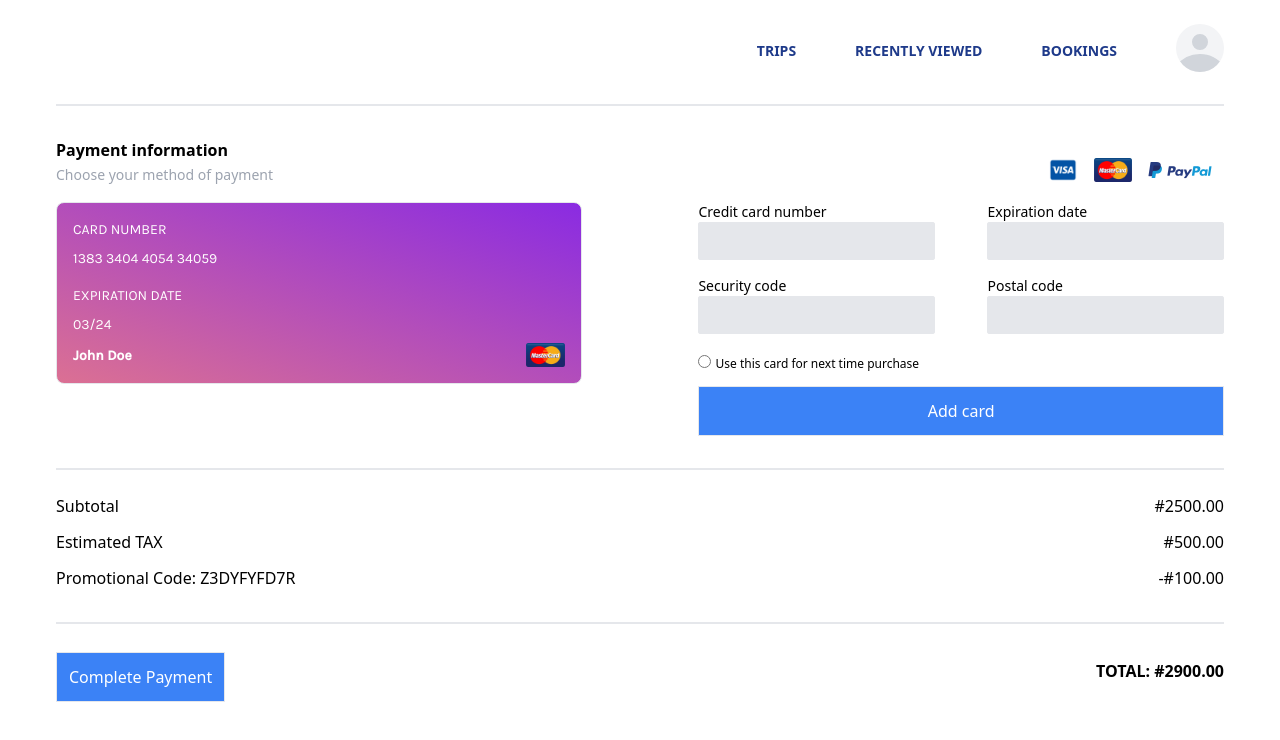
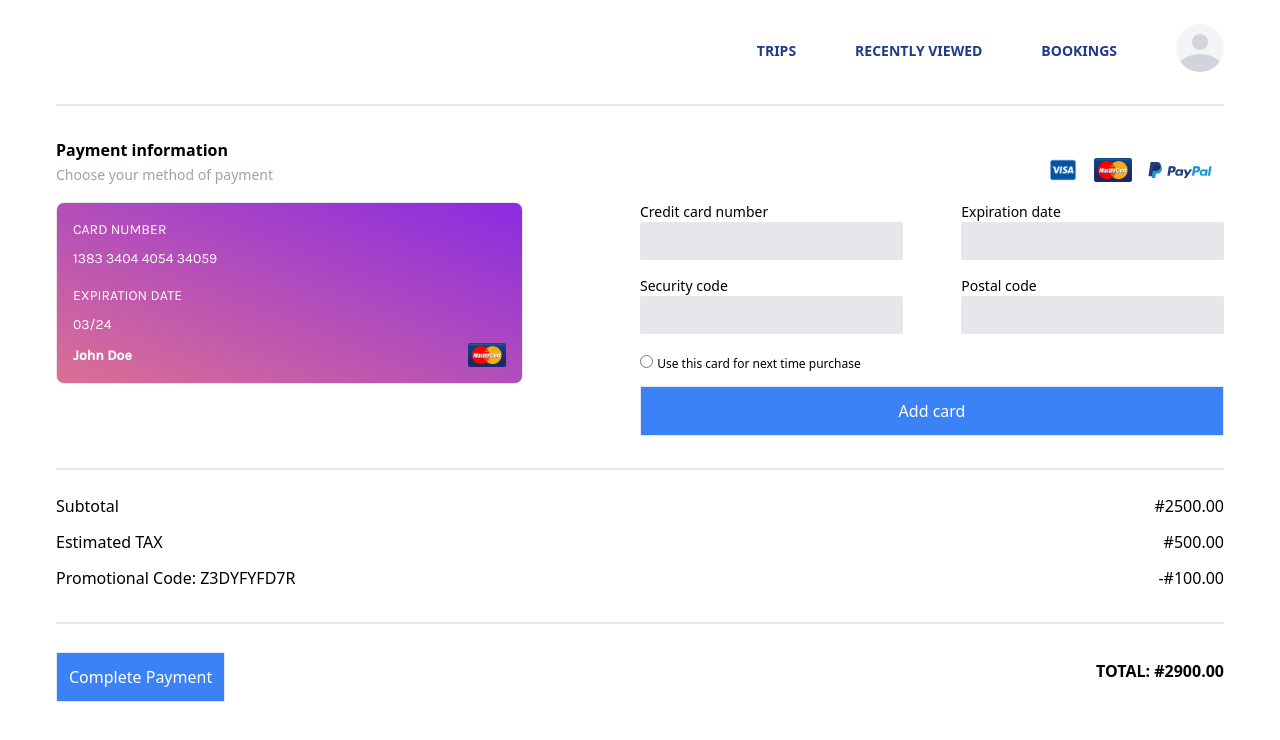
Before and after one commit to RogueCode007/card, a plain HTML site: page index.html in a window 1280 px wide. Drawn offline with nearby package versions, Linux system fonts and the light colour scheme; some icons are missing.

Commit message:
add styling

```diff
--- a/app.css
+++ b/app.css
@@ -23,8 +23,11 @@
   width: 45%
 }
 @media only screen and (min-width: 768px){
-  .box-1, .box-2{
-    width: 45%
+  .box-1{
+    width: 40%
+  }
+  .box-2{
+    width: 50%;
   }
 
 }
```
